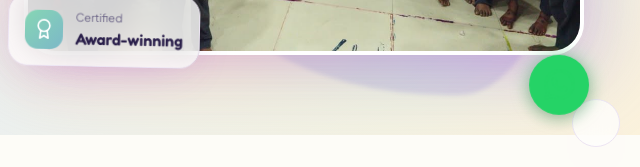
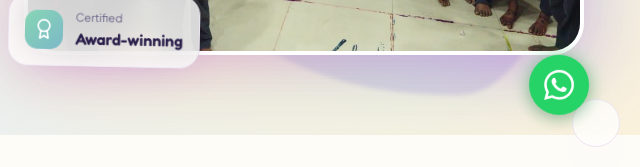
Before and after one commit to prabhudemo348/misora, a plain HTML site: page index.html in a window 1280 px wide. Shown: the part 633-800 px from the top of the page, 640-1280 px from the left. Drawn offline with Linux system fonts and the light colour scheme.

Commit message:
Update index.html

```diff
--- a/index.html
+++ b/index.html
@@ -53,7 +53,7 @@
 <!-- Music FAB -->
 <button id="musicToggle" class="music-fab" aria-label="Toggle background music">
 <a href="https://wa.me/919597277011" class="whatsapp-fab" target="_blank" rel="noopener noreferrer" aria-label="Chat on WhatsApp">
-   <svg width="30" height="30" viewBox="0 0 24 24" fill="#25D366">
+   <svg width="30" height="30" viewBox="0 0 24 24" fill="#fff">
     <path d="M17.472 14.382c-.297-.149-1.758-.867-2.03-.967-.273-.099-.471-.148-.67.15-.197.297-.767.966-.94 1.164-.173.199-.347.223-.644.075-.297-.15-1.255-.463-2.39-1.475-.883-.788-1.48-1.761-1.653-2.059-.173-.297-.018-.458.13-.606.134-.133.298-.347.446-.52.149-.174.198-.298.298-.497.099-.198.05-.371-.025-.52-.075-.149-.669-1.612-.916-2.207-.242-.579-.487-.5-.669-.51-.173-.008-.371-.01-.57-.01-.198 0-.52.074-.792.372-.272.297-1.04 1.016-1.04 2.479 0 1.462 1.065 2.875 1.213 3.074.149.198 2.096 3.2 5.077 4.487.709.306 1.262.489 1.694.625.712.227 1.36.195 1.871.118.571-.085 1.758-.719 2.006-1.413.248-.694.248-1.289.173-1.413-.074-.124-.272-.198-.57-.347m-5.421 7.403h-.004a9.87 9.87 0 01-5.031-1.378l-.361-.214-3.741.982.998-3.648-.235-.374a9.86 9.86 0 01-1.51-5.26c.001-5.45 4.436-9.884 9.888-9.884 2.64 0 5.122 1.03 6.988 2.898a9.825 9.825 0 012.893 6.994c-.003 5.45-4.437 9.884-9.885 9.884m8.413-18.297A11.815 11.815 0 0012.05 0C5.495 0 .16 5.335.157 11.892c0 2.096.547 4.142 1.588 5.945L.057 24l6.305-1.654a11.882 11.882 0 005.683 1.448h.005c6.554 0 11.89-5.335 11.893-11.893a11.821 11.821 0 00-3.48-8.413z"/>
   </svg>
  </a>
```
